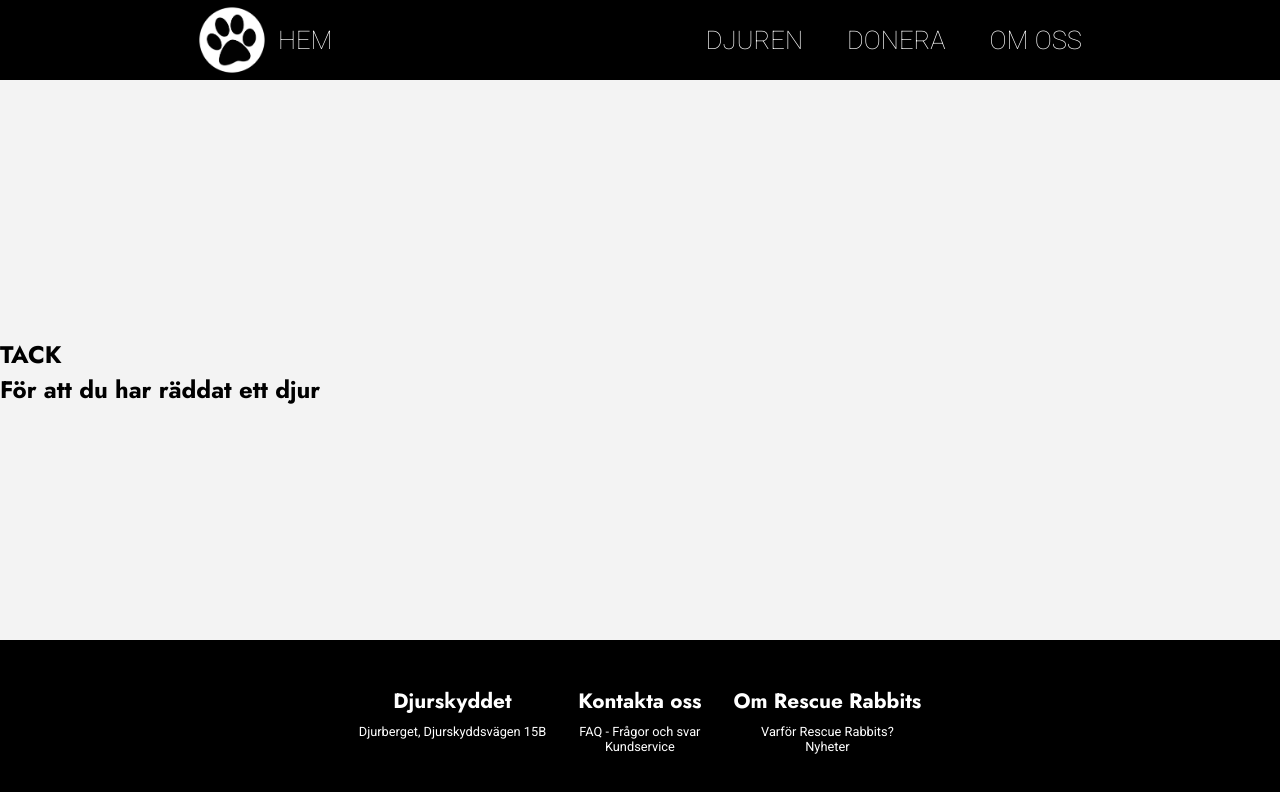
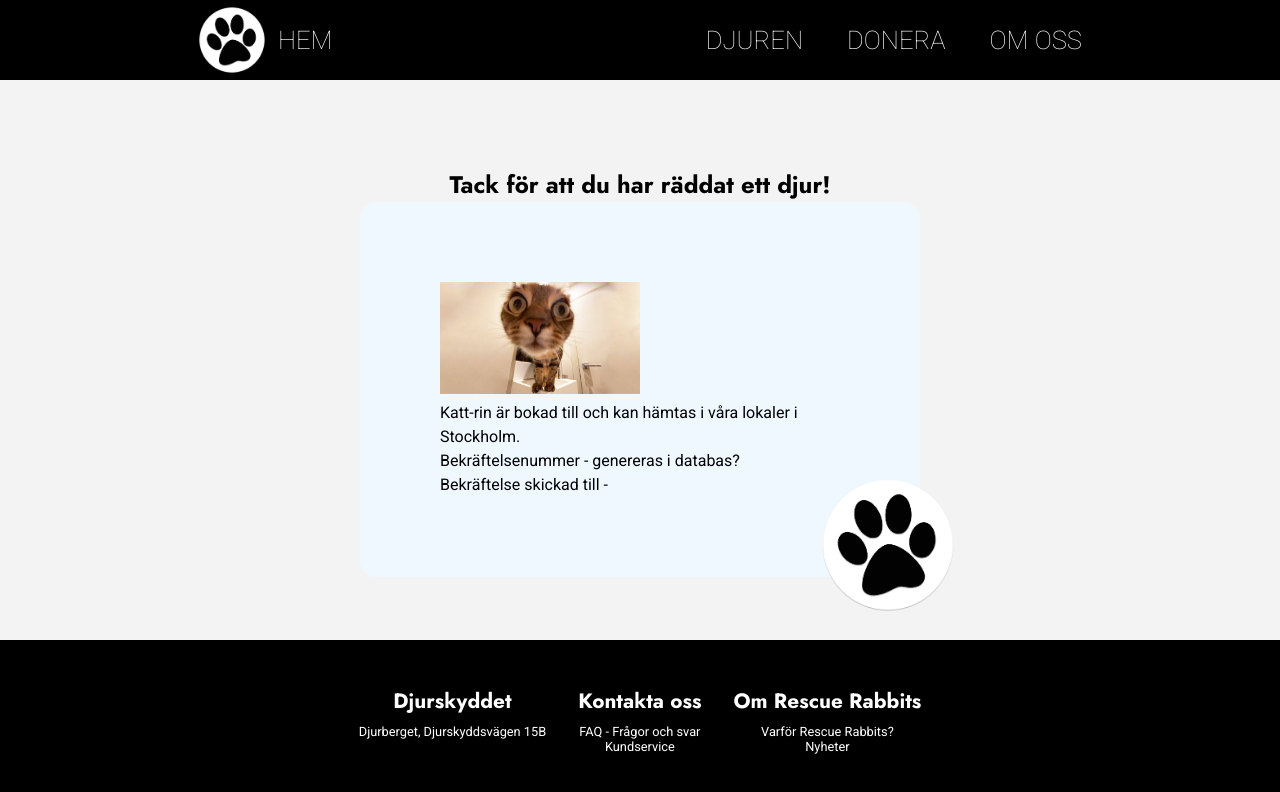
Before and after one commit to timand1/rescue-rabbits-magic-monkeys, a React (Vite) app: page /Confirmed in a window 1280 px wide. Shown: the top 792 px of the page. Built offline with nearby package versions, Linux system fonts and the light colour scheme.

Commit message:
confirmed progress

```diff
--- /dev/null
+++ b/src/styles/Confirmed.scss
@@ -0,0 +1,39 @@
+@use 'variables';
+
+.confirmed {
+    max-width: 35rem;
+    width: 100%;
+    margin: 0 auto;
+    @include variables.flexContainer();
+    align-items: center;
+
+    h1 {
+        font-size: 2.5em;
+        margin: 1rem;
+    }
+
+    section {
+        @include variables.textContainer;
+        img {
+            max-width: 50%;
+        }
+        position: relative;
+        figure {
+            position: absolute;
+            bottom: -3rem;
+            right: -3rem;
+            width: 10rem;
+            height: 10rem;
+            margin: 0;
+            @extend %bg-image;
+            transition: .5s all;
+        }
+    }
+}
+
+// @media only screen and (max-width: 786px) {
+//     section figure{
+//         // transform: scale(40%);
+
+//     }
+//     }
--- a/src/views/About.tsx
+++ b/src/views/About.tsx
@@ -12,8 +12,7 @@ function About() {
                         <br /> <br />Webbappen ska presentera alla djur väntar på en ny ägare.
                     Det behöver finnas en lista, där man kan se många, samt en vy där man kan titta närmare på ett djur.
                     Man ska även kunna söka. Om användaren vill adoptera ett djur, ska det finnas ett formulär för att samla in relevant information. Djur som blivit "bokade" ska förstås inte gå att boka igen, men de kan fortfarande visas i listan</p>
-                    <figure style={{ backgroundImage: `url(${logo})` }}>
-                    </figure>
+                    <figure style={{ backgroundImage: `url(${logo})` }}></figure>
                 </section>
             </article>
 
--- a/src/views/Confirmed.tsx
+++ b/src/views/Confirmed.tsx
@@ -1,20 +1,28 @@
 // import '../styles/Confirmed.scss'
 import { Animal } from '../models/animal'
 import { User } from '../models/user'
+import '../styles/Confirmed.scss'
+import logo from '../assets/LOGO.png'
 
 interface ConfirmedProps {
     chosenAnimal: Animal | undefined;
     user: User;
   }
 function Confirmed(props: ConfirmedProps) {
+    console.log(props)
     console.log(props.user)
     console.log(props.chosenAnimal)
 
     return (
         <article className="confirmed">
-            <h1>TACK</h1>
-            <h2>För att du har räddat ett djur</h2>
-
+            <h2>Tack för att du har räddat ett djur!</h2>
+            <section>
+                <img src={props.chosenAnimal?.image} alt="" />
+                <p>{props.chosenAnimal?.name} är bokad till {props.user.fullName} och kan hämtas i våra lokaler i {props.chosenAnimal?.location}.</p>
+                <p>Bekräftelsenummer - genereras i databas?</p>
+                <p>Bekräftelse skickad till - {props.user.email}</p>
+                <figure style={{ backgroundImage: `url(${logo})` }}></figure>
+            </section>
         </article>
     )
 }
```
Also changed, not shown: src/views/Confirmation.tsx (deleted, +0 -15 lines).
